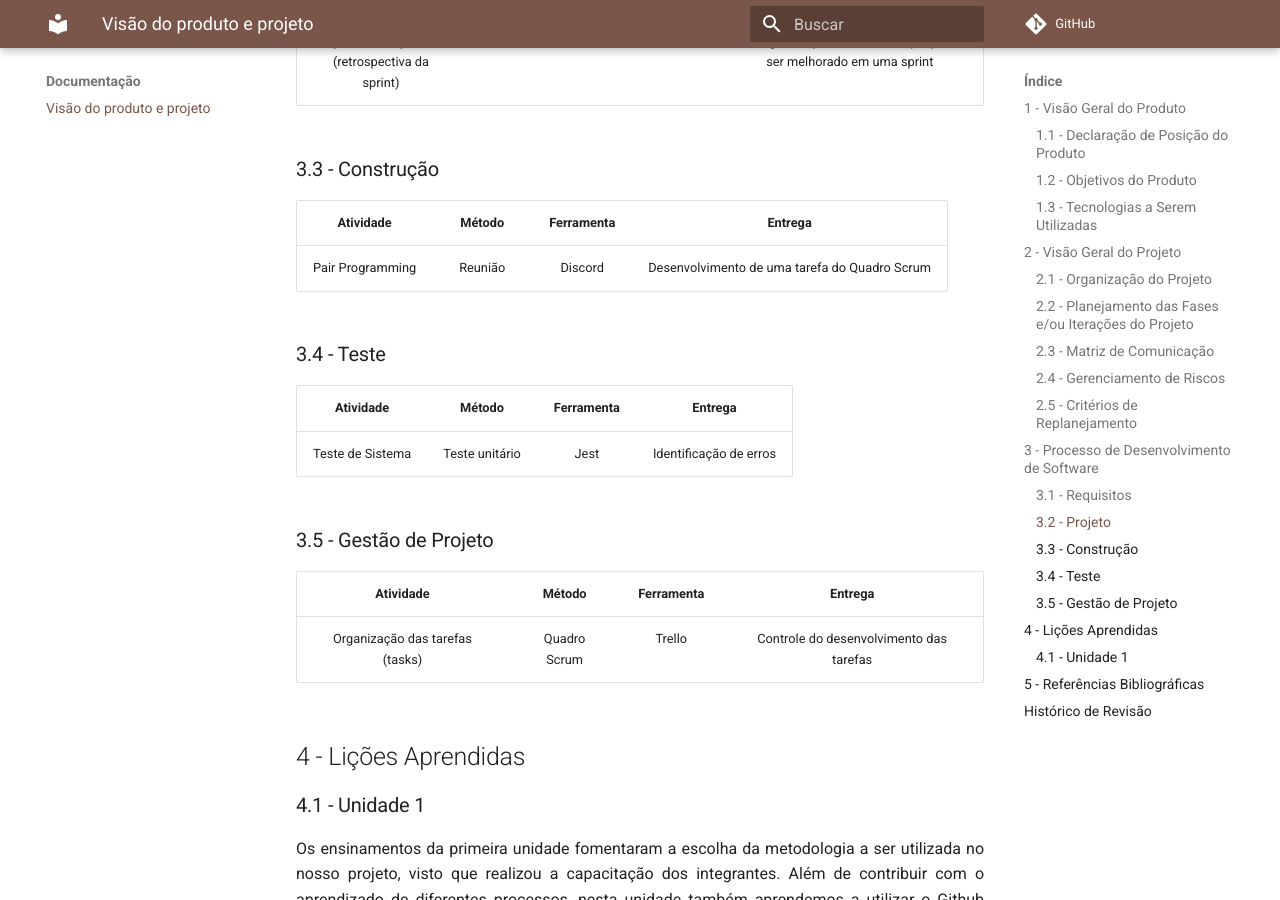
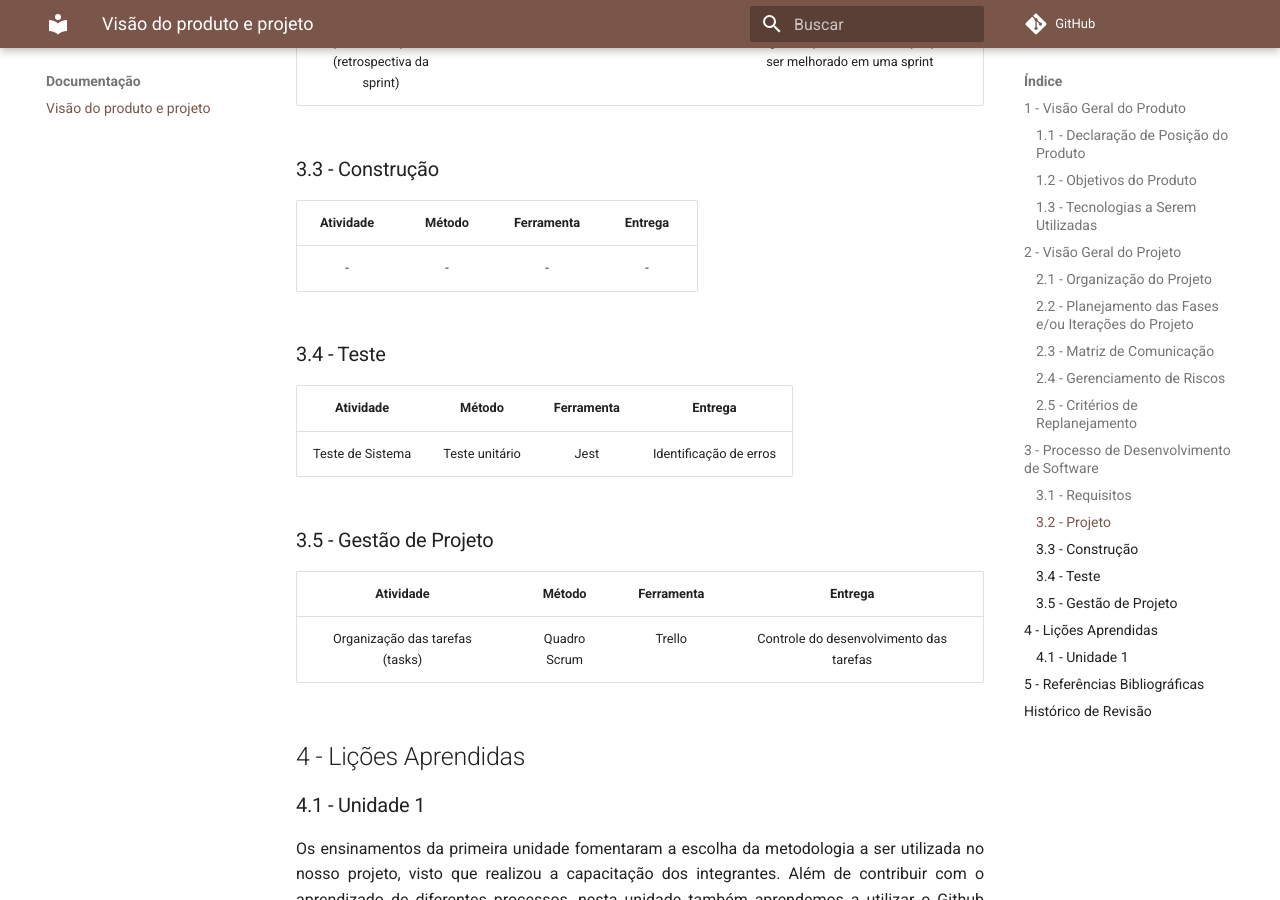
Before and after one commit to mdsreq-fga-unb/2022.2-Receitalista, an MkDocs documentation site: the page built from docs/visao-produto.md, in a window 1280 px wide and 900 px high, scrolled down 4615 px. Built offline with MkDocs 1.6.1 and Material for MkDocs 9.7.7, drawn with Linux system fonts in a browser that asks for light colours; comment, search, counter and statistics services are not loaded.

Commit message:
:rewind: Remover pair programming da atividade de construcao

```diff
--- a/docs/visao-produto.md
+++ b/docs/visao-produto.md
@@ -103,7 +103,7 @@ Com relação ao XP, utilizaremos como Práticas sobre o Processo de Desenvolvim
 ### 3.3 - Construção
 |Atividade|Método|Ferramenta|Entrega|
 |:-----:|:------:|:------:|:------:|
-|Pair Programming|Reunião|Discord|Desenvolvimento de uma tarefa do Quadro Scrum|
+|-|-|-|-|
 
 ### 3.4 - Teste
 |Atividade|Método|Ferramenta|Entrega|
```
